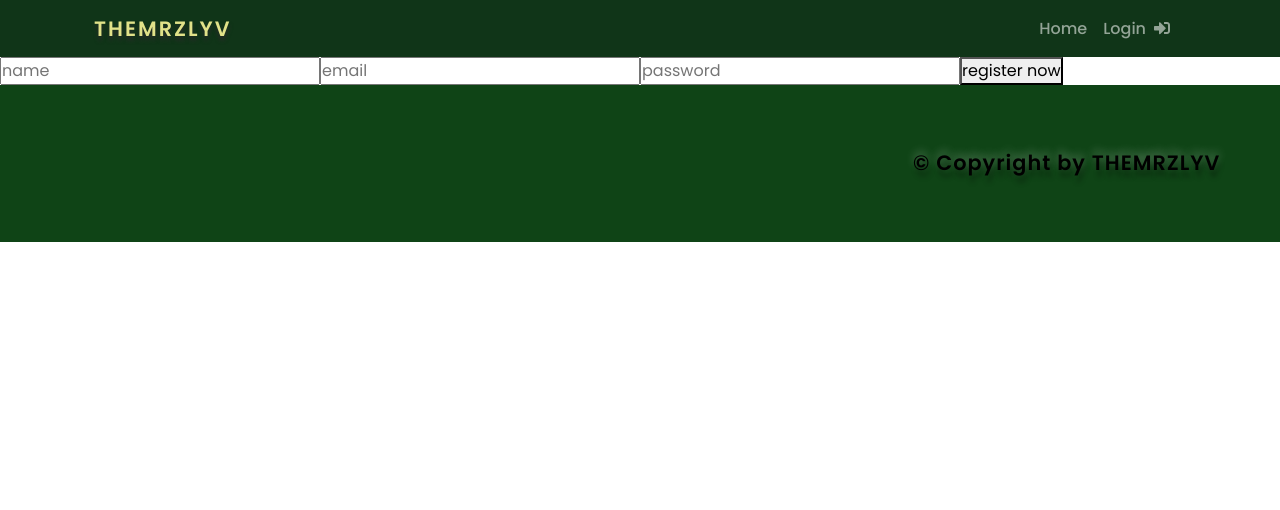
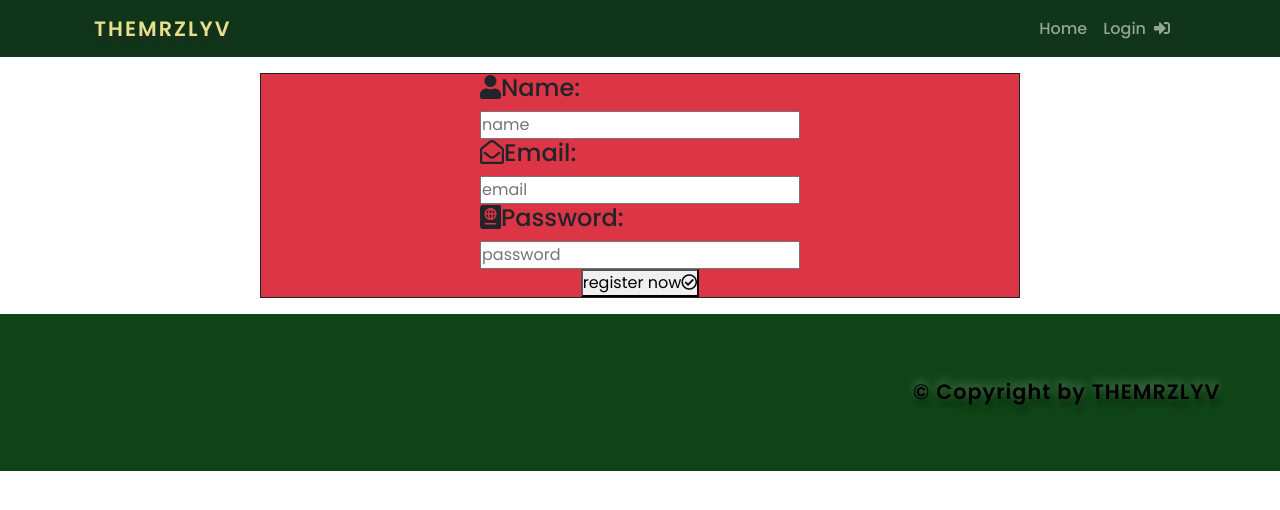
Before and after one commit to themrzlyv/blog_app, a Next.js app: page /register in a window 1280 px wide. Shown: the top 510 px of the page. Built offline with nearby package versions, Linux system fonts and the light colour scheme.

Commit message:
register page is almost styled

```diff
--- a/src/pages/register.js
+++ b/src/pages/register.js
@@ -1,5 +1,8 @@
 import {useState} from 'react'
 import {useRouter} from 'next/router'
+import styles from '../styles/Register.module.scss'
+
+
 
 const Register = () => {
 
@@ -32,31 +35,56 @@ const Register = () => {
     }
 
     return (
+        <div className='container'>
+            <div className="row">
+                <div className="col-lg-8 mx-auto bg-danger my-3 d-flex p-0 justify-content-center">
+                    <form className={styles.form} onSubmit={handleSubmit}>
                         <div>
-            <form onSubmit={handleSubmit}>
+                            <h4>
+                                <i className="fas fa-user"></i>
+                                Name:
+                            </h4>
                             <input
                             value={name}
                             type="text"
                             onChange={(e)=> setname(e.target.value)}
                             name='name'
                             placeholder='name'/>
+                        </div>
+                        <div>
+                            <h4>
+                                <i className="far fa-envelope-open"></i>
+                                Email:
+                            </h4>
                             <input
                             value={email}
                             type="text"
                             onChange={(e)=> setemail(e.target.value)}
                             name='email'
                             placeholder='email'/>
+                        </div>
+                        <div>
+                            <h4>
+                                <i className="fas fa-passport"></i>
+                                Password:
+                            </h4>
                             <input
                             value={password}
                             type="password"
                             onChange={(e)=> setpassword(e.target.value)}
                             name='password'
                             placeholder='password'/>
+                        </div>
+                        <div>
                             <button
                             type='submit'>
                                 register now
+                                <i className="far fa-check-circle"></i>
                             </button>
+                        </div>
                     </form>
+                </div>
+            </div>
         </div>
     )
 }
--- /dev/null
+++ b/src/styles/Register.module.scss
@@ -0,0 +1,7 @@
+.form {
+    width: 100%;
+    display: flex;
+    flex-direction: column;
+    align-items: center;
+    border: 1px solid;
+}
```
Lines whose indentation alone changed are shown as unchanged.
